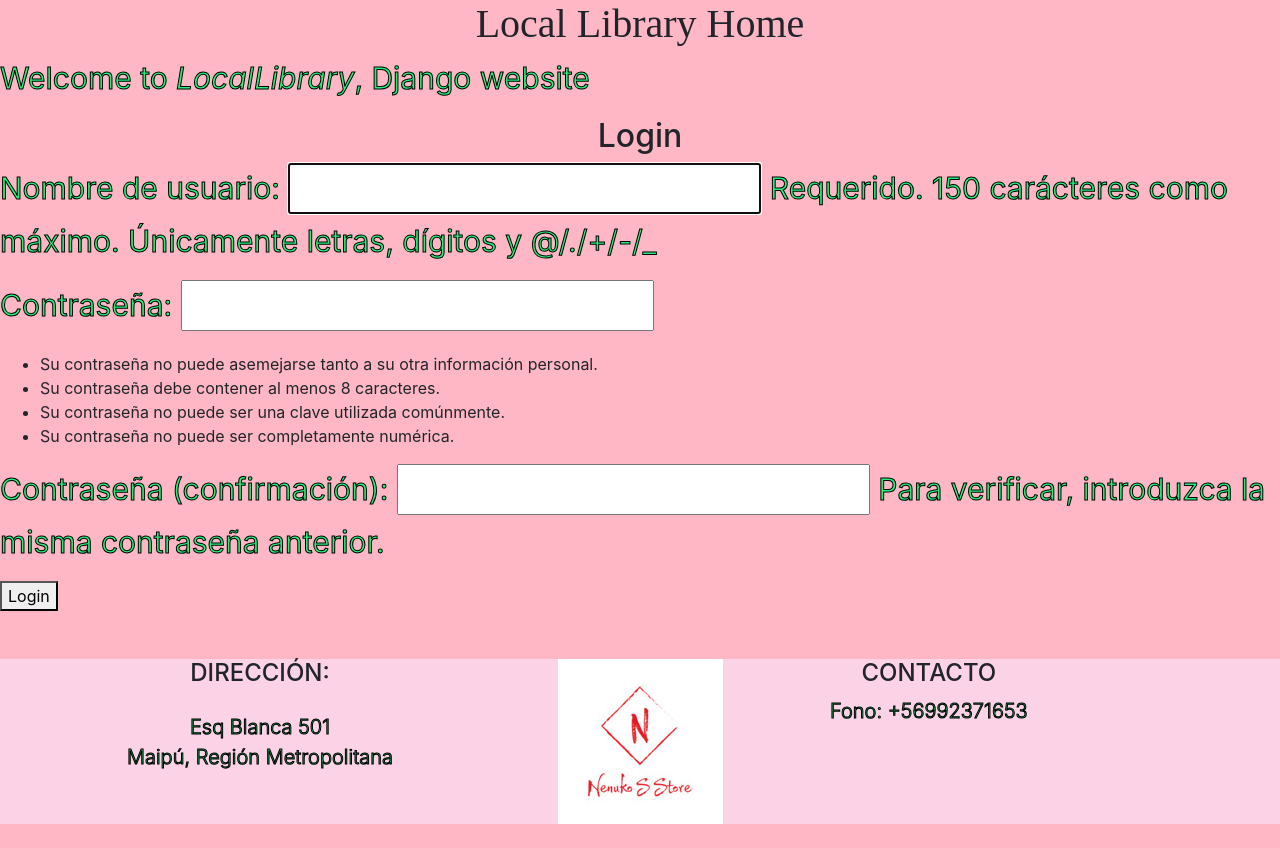
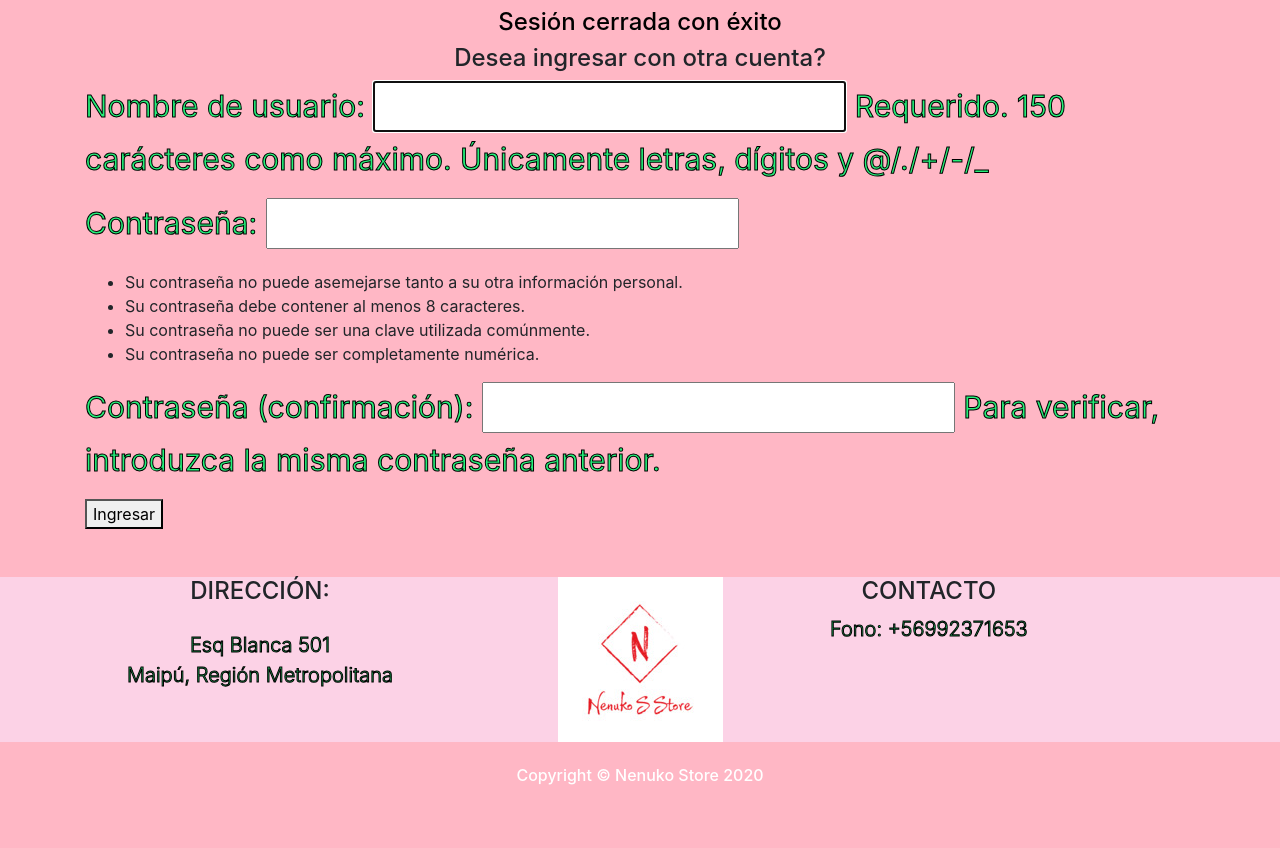
Before and after one commit to ShyriuDrake/Fase3RamirezTatterMarchant006, a Django app: page /accounts/signup/ in a window 1280 px wide. Shown: the part 142-990 px from the top of the page. After the commit the page ends 927 px from the top, so only its background shows below. Run offline with Django 3.2, Linux system fonts and the light colour scheme; some libraries are stand-ins or nearby versions.

Commit message:
Botones Formularios

```diff
--- a/nenuko/catalogo/templates/lista_mangas.html
+++ b/nenuko/catalogo/templates/lista_mangas.html
@@ -26,10 +26,12 @@
                 <td>{{m.volumen}}</td>
                 <td> &nbsp;&nbsp;&nbsp;&nbsp; </td>
                 <td>{% for genero in m.genero.all %} {{ genero }}{% if not forloop.last %}, {% endif %}{% endfor %}</td>
+                {% if user.is_authenticated  %}{% if user.is_staff %}
                 <th>
                     <a href="{% url 'modificar_mangas' m.id %}">&nbsp;&nbsp;&nbsp;&nbsp;Modificar</a>
                     <a href="{% url 'eliminar_mangas' m.id %}">&nbsp;&nbsp;&nbsp;Eliminar</a>
                 </th>
+                {% else %}{% endif %}{% else %}{% endif %}
             </tr>
             {%endfor%}
     </table>
--- a/nenuko/catalogo/templates/listado_figuras.html
+++ b/nenuko/catalogo/templates/listado_figuras.html
@@ -17,10 +17,12 @@
                 <td>&nbsp;&nbsp;&nbsp;&nbsp;&nbsp;{{f.titulo}}</td>
                 <td></td>
                 <td>{% for marca in f.marca.all %} {{ marca }}{% if not forloop.last %}, {% endif %}{% endfor %}</td>
+                {% if user.is_authenticated  %}{% if user.is_staff %}
                 <th>
                     <a href="{% url 'modificar_figura' f.id %}">&nbsp;&nbsp;&nbsp;&nbsp;Modificar</a>
                     <a href="{% url 'eliminar_figura' f.id %}">&nbsp;&nbsp;&nbsp;Eliminar</a>
                 </th>
+                {% else %}{% endif %}{% else %}{% endif %}
             </tr>
             {%endfor%}
     </table>
--- a/nenuko/templates/signup.html
+++ b/nenuko/templates/signup.html
@@ -2,16 +2,16 @@
 
 
 {% block content %}
-<div class="margen">
-  <h1>Local Library Home</h1>
+<div class="masthead container d-flex align-items-center flex-column">
+  <h1></h1>
 
-    <p>Welcome to <em>LocalLibrary</em>, Django website </p>
+    <h4 style="color: black;">Sesión cerrada con éxito </h1>
 
-    <h2>Login</h2>
+    <h4>Desea ingresar con otra cuenta?</h2>
     <form method="post">
       {% csrf_token %}
       {{ form.as_p }}
-      <button type="submit">Login</button>
+      <button type="submit">Ingresar</button>
     </form>
 </div>
 {% endblock %}
```
Also changed, not shown: nenuko/catalogo/templates/figuras.html (+9 -1 lines), nenuko/catalogo/templates/mangas.html (+10 -0 lines), nenuko/db.sqlite3, nenuko/inosuke_2.jpg (added).
